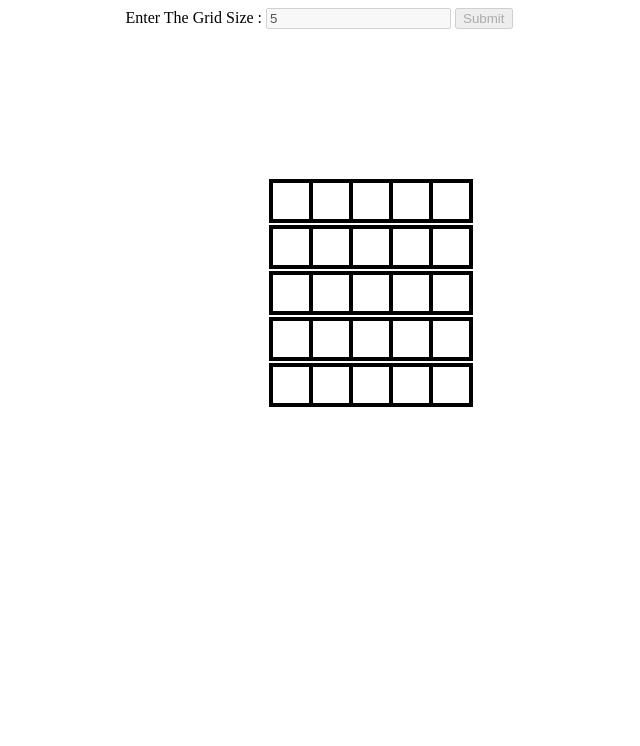
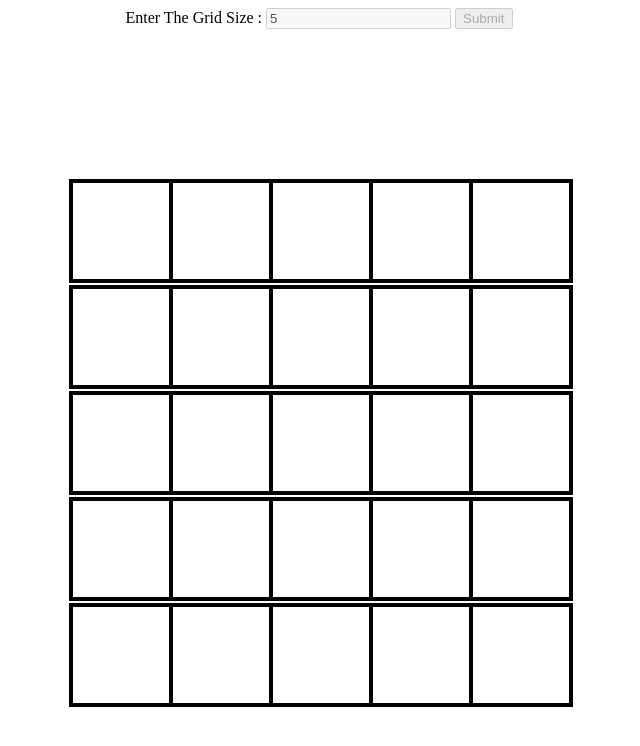
Before and after one commit to STORM533/etch-a-sketch, a plain HTML site: page index.html in a window 1280 px wide. Both pictures are taken after typing "5" into the empty fields and a click on the button "Submit". Shown: the whole page, without its empty margins (321-961 px from the left). Drawn offline with Linux system fonts and the light colour scheme.

Commit message:
working completely divs are shrinking instead of container size increasing

```diff
--- a/javaScript.js
+++ b/javaScript.js
@@ -9,7 +9,8 @@ function randomColors(){
 
 function createDivs(input) {
     const container = document.querySelector("#container");
-
+    const containerPx = 500;
+    const divPx = containerPx/input;
     for (let i = 1; i <= input; i++) {
         const pDiv = document.createElement("div");
         pDiv.classList.add("grids-verticals");
@@ -17,6 +18,8 @@ function createDivs(input) {
         for (let j = 1; j <= input; j++) {
             const cDiv = document.createElement("div");
             cDiv.classList.add("grids-horizontals");
+            cDiv.style.width = `${divPx}px`;
+            cDiv.style.height = `${divPx}px`;
             cDiv.addEventListener("mouseover" , function(){
                 this.style.backgroundColor = randomColors();
             });
--- a/styles.css
+++ b/styles.css
@@ -8,7 +8,8 @@ body{
 #container {
     display: flex;
     flex-wrap: wrap;
-    width:100px;
+    height: 500px;
+    width: 500px;
     gap: 2px;
 }
 .grids-verticals{
@@ -22,9 +23,7 @@ body{
 
 }
 .grids-horizontals{
-flex-wrap: wrap;
-    width : 40px;
-    height: 40px;
+    flex-wrap: wrap;
     box-sizing: border-box;
     background-color: white;
     border: 2px solid black;
```
